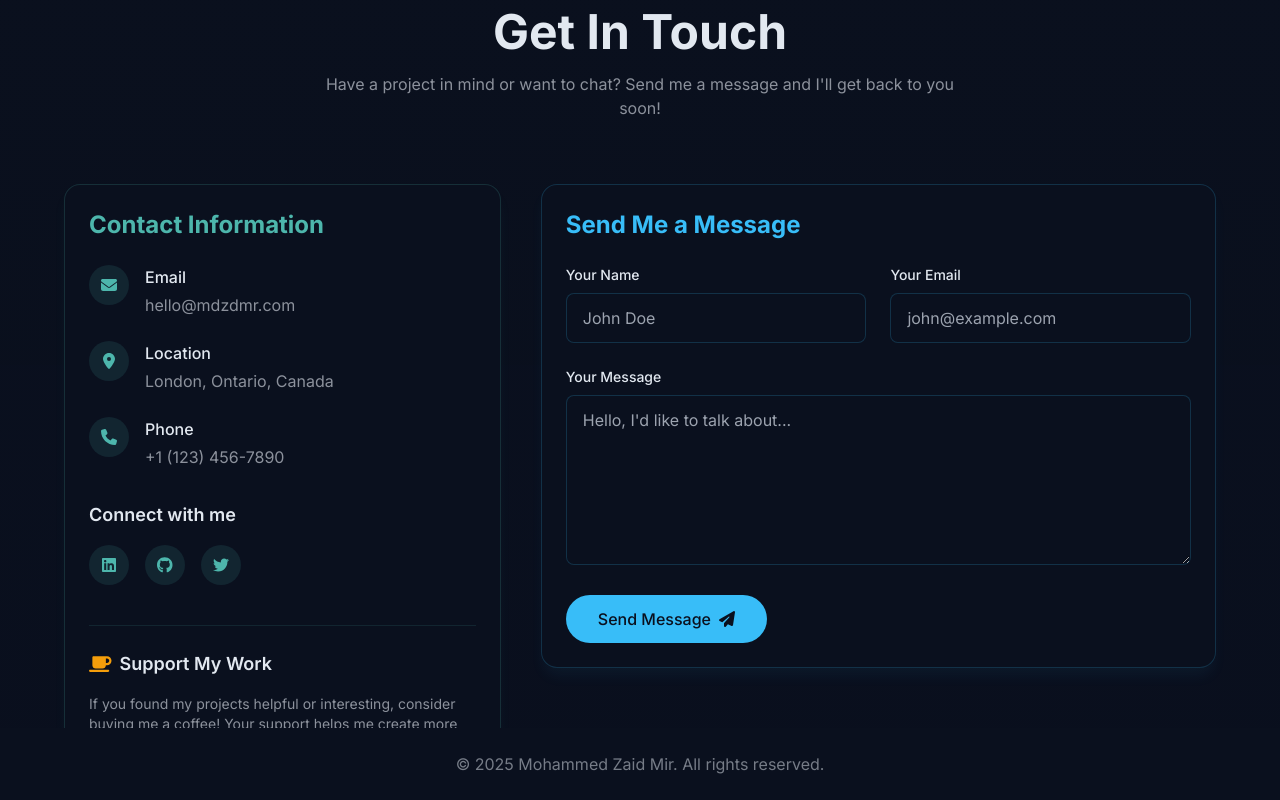
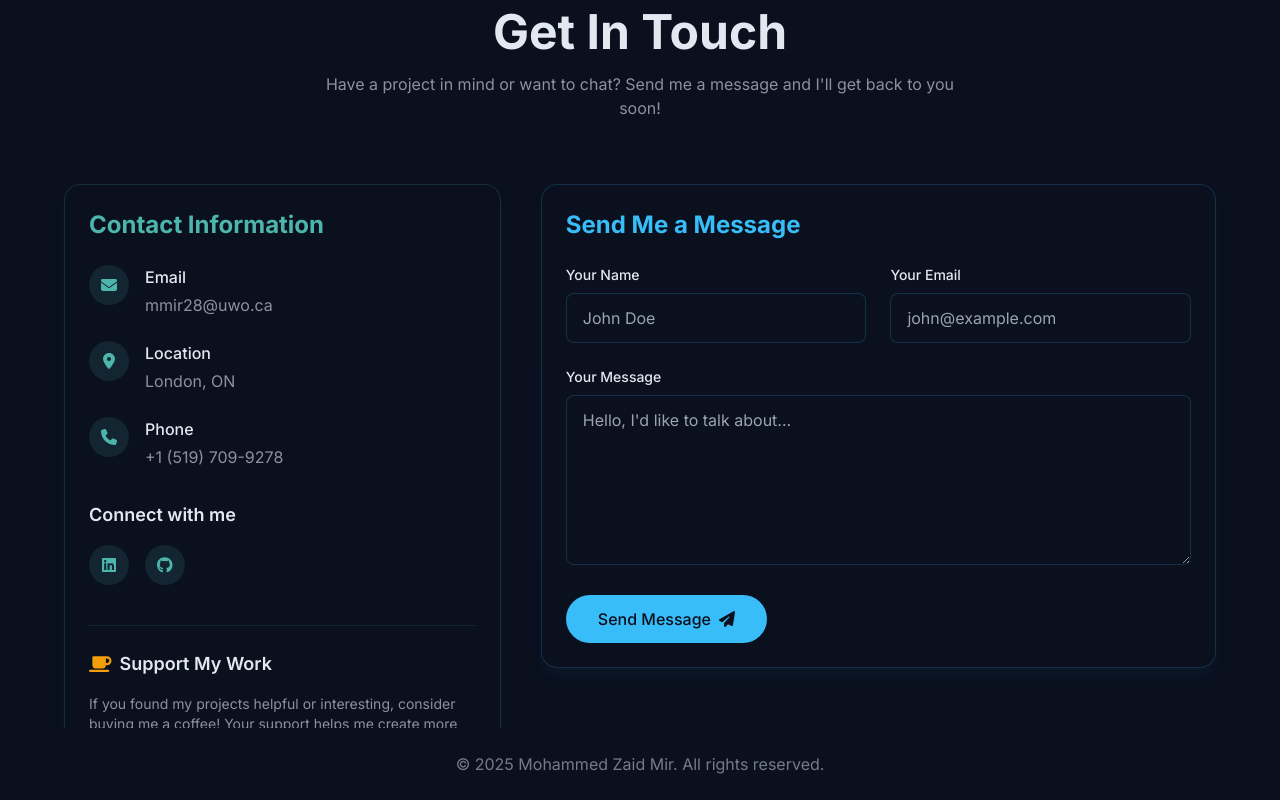
Before and after one commit to mdzdmr/zaid.github.io, a Next.js app: page / in a window 1280 px wide. Shown: the part 2472-3272 px from the top of the page. Built offline with nearby package versions, Linux system fonts and the light colour scheme.

Commit message:
Update ContactSection.tsx

```diff
--- a/src/components/ContactSection.tsx
+++ b/src/components/ContactSection.tsx
@@ -120,23 +120,23 @@ export const ContactSection = ({ colors }: { colors: any }) => {
                 <ContactItem
                   icon={faEnvelope}
                   title="Email"
-                  detail="hello@mdzdmr.com"
-                  link="mailto:hello@mdzdmr.com"
+                  detail="mmir28@uwo.ca"
+                  link="mailto:mmir28@uwo.ca"
                   colors={colors}
                 />
 
                 <ContactItem
                   icon={faMapMarkerAlt}
                   title="Location"
-                  detail="London, Ontario, Canada"
+                  detail="London, ON"
                   colors={colors}
                 />
 
                 <ContactItem
                   icon={faPhone}
                   title="Phone"
-                  detail="+1 (123) 456-7890"
-                  link="tel:+11234567890"
+                  detail="+1 (519) 709-9278"
+                  link="tel:+15197099278"
                   colors={colors}
                 />
               </div>
@@ -160,11 +160,7 @@ export const ContactSection = ({ colors }: { colors: any }) => {
                     href="https://github.com/mdzdmr"
                     colors={colors}
                   />
-                  <SocialButton
-                    icon={faTwitter}
-                    href="https://twitter.com/yourusername"
-                    colors={colors}
-                  />
+
                 </div>
               </div>
 
```
